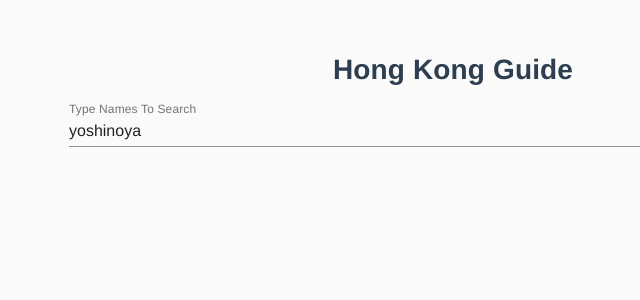
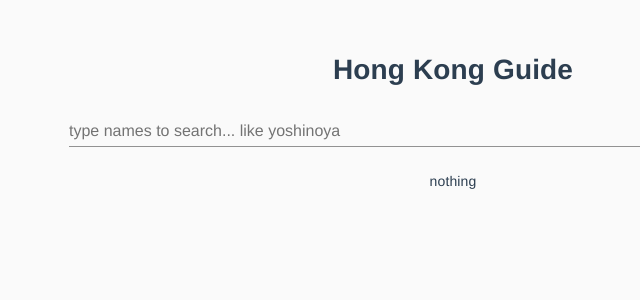
Before and after one commit to noncooperatehk/hongkong-guide, a Vue app: page / in a window 1280 px wide. Shown: the top 300 px of the page, without its empty margins (187-827 px from the left). Built offline with nearby package versions, Linux system fonts and the light colour scheme.

Commit message:
listen to key up event

```diff
--- a/src/components/HelloWorld.vue
+++ b/src/components/HelloWorld.vue
@@ -4,8 +4,9 @@
     <div class="search-box">
       <md-field>
         <label>Type Names To Search</label>
-        <md-input v-model="searchInitValue"></md-input>
+        <md-input v-model="searchValue" placeholder="type names to search... like yoshinoya" v-on:keyup.enter="doSearch($event)"></md-input>
       </md-field>
+      <div>{{ lastEvent }}</div>
     </div>
   </div>
 </template>
@@ -17,8 +18,15 @@
     msg: String
   },
   data: () => ({
-    searchInitValue: 'yoshinoya'
-  })
+    searchValue: null,
+    lastEvent: "nothing"
+  }),
+  methods: {
+    doSearch: function(event) {
+      if (event) event.preventDefault()
+      this.lastEvent = `entered ${this.searchValue}`
+    }
+  }
 }
 </script>
 
```
